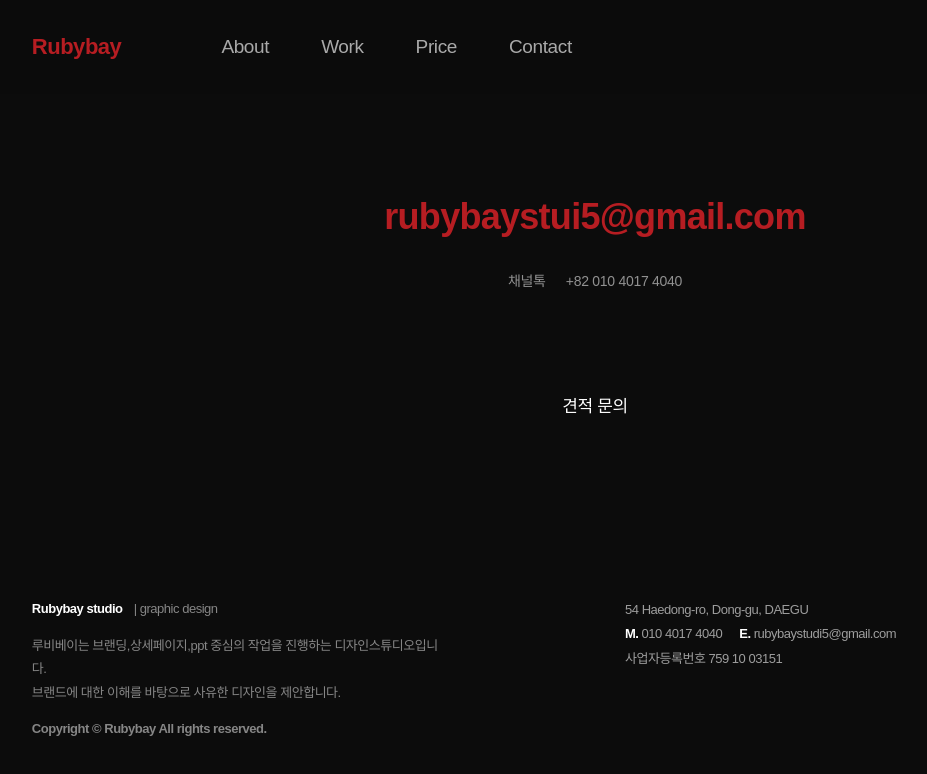
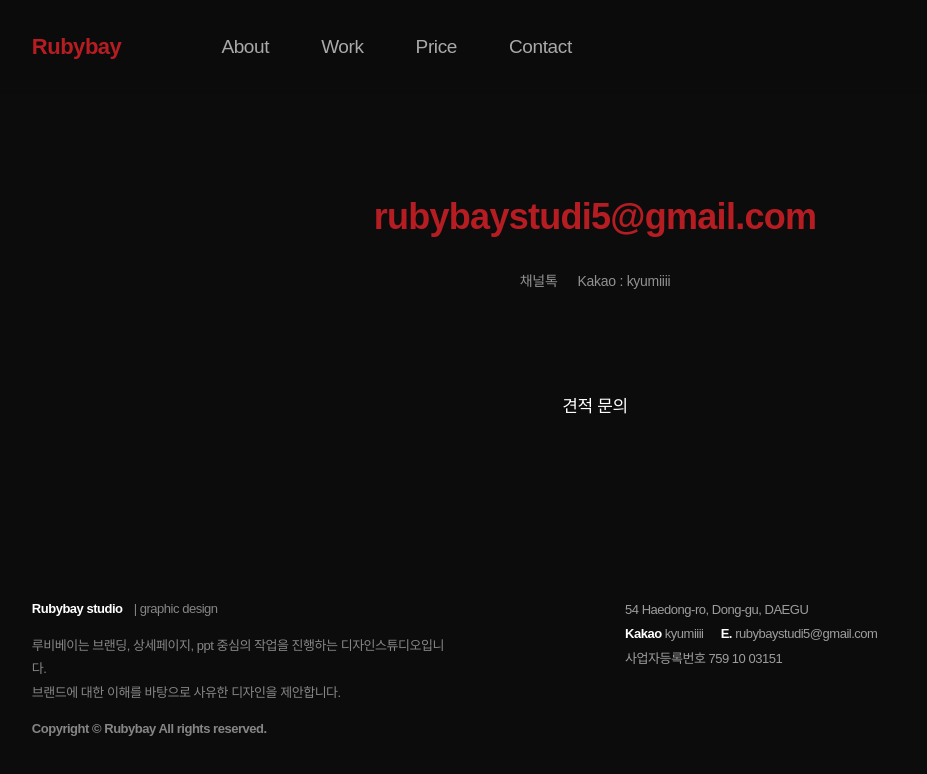
Before and after one commit to rubybaystudi5-cloud/rubybay, a plain HTML site: page contact.html in a window 1280 px wide. Shown: the whole page, without its empty margins (45-972 px from the left). Drawn offline with Linux system fonts and the light colour scheme; a web font is replaced by a local one.

Commit message:
Add files via upload

```diff
--- a/contact.html
+++ b/contact.html
@@ -150,11 +150,13 @@
     letter-spacing:-0.02em;
     color:rgba(255,255,255,0.55);
   }
-  .contact-block .contact-links a{
+  .contact-block .contact-links a,
+  .contact-block .contact-links .kakao-link{
     padding-bottom:4px;
     transition:font-weight .25s;
   }
-  .contact-block .contact-links a:hover{
+  .contact-block .contact-links a:hover,
+  .contact-block .contact-links .kakao-link:hover{
     font-weight:700;
   }
   .contact-block .quote-btn{
@@ -247,12 +249,12 @@
 
 <section class="contact-body">
   <div class="contact-block fade-up">
-    <a class="email" href="mailto:rubybaystui5@gmail.com">rubybaystui5@gmail.com</a>
+    <a class="email" href="mailto:rubybaystudi5@gmail.com">rubybaystudi5@gmail.com</a>
     <div class="contact-links">
       <a class="channel-link" href="#" target="_blank" rel="noopener">채널톡</a>
-      <a href="tel:+821040174040">+82 010 4017 4040</a>
+      <span class="kakao-link">Kakao : kyumiiii</span>
     </div>
-    <a class="quote-btn" href="mailto:rubybaystui5@gmail.com">견적 문의</a>
+    <a class="quote-btn" href="mailto:rubybaystudi5@gmail.com">견적 문의</a>
   </div>
 </section>
 
@@ -261,12 +263,12 @@
   <div class="site-footer-inner">
     <div class="site-footer-col">
       <p class="site-footer-name">Rubybay studio <span>| graphic design</span></p>
-      <p class="site-footer-desc">루비베이는 브랜딩,상세페이지,ppt 중심의 작업을 진행하는 디자인스튜디오입니다.<br>브랜드에 대한 이해를 바탕으로 사유한 디자인을 제안합니다.</p>
+      <p class="site-footer-desc">루비베이는 브랜딩, 상세페이지, ppt 중심의 작업을 진행하는 디자인스튜디오입니다.<br>브랜드에 대한 이해를 바탕으로 사유한 디자인을 제안합니다.</p>
       <p class="site-footer-copy">Copyright &copy; Rubybay All rights reserved.</p>
     </div>
     <div class="site-footer-col site-footer-col-right">
       <p>54 Haedong-ro, Dong-gu, DAEGU</p>
-      <p><b>M.</b> 010 4017 4040 <b class="e-label">E.</b> rubybaystudi5@gmail.com</p>
+      <p><b>Kakao</b> kyumiiii <b class="e-label">E.</b> rubybaystudi5@gmail.com</p>
       <p>사업자등록번호 759 10 03151</p>
     </div>
 
```
Also changed, not shown: about.html (+3 -3 lines), index.html (+2 -2 lines), price.html (+2 -2 lines), work.html (+2 -2 lines).
